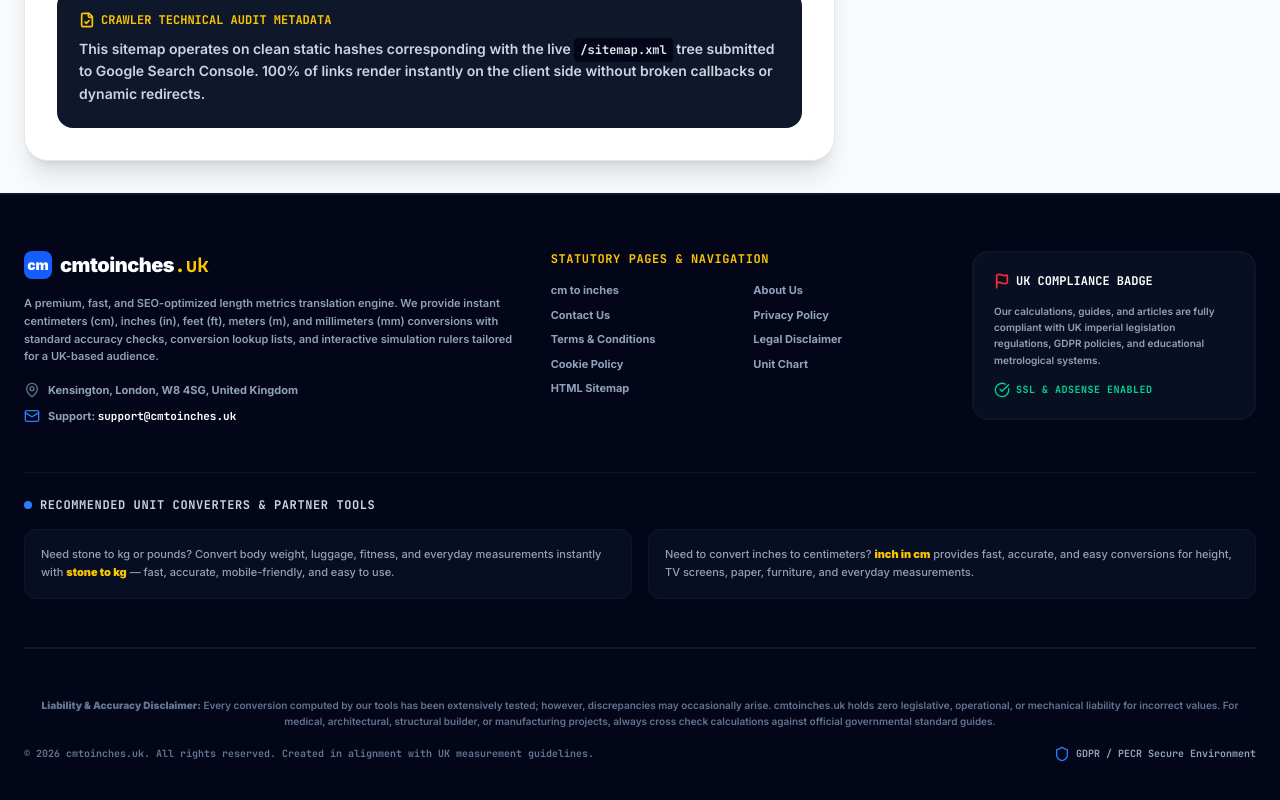
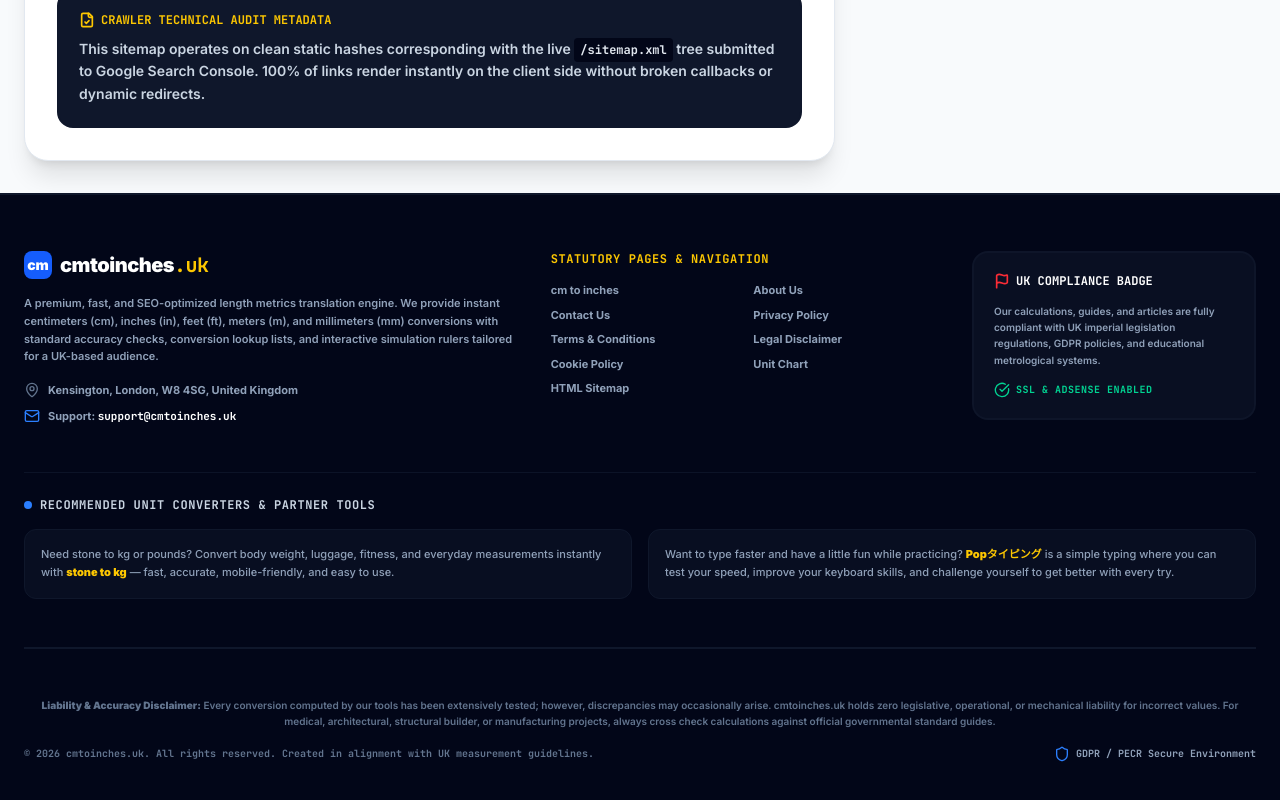
Before and after one commit to umakant345435t/cmtoinchesuk, a React (Vite) app: page /sitemap in a window 1280 px wide. Shown: the part 1621-2421 px from the top of the page. Built offline with nearby package versions, Linux system fonts and the light colour scheme.

Commit message:
feat: update footer recommendation to Popタイピング
Replace the inch-to-cm converter link with a promotion for the Popタイピング typing practice tool.

```diff
--- a/src/components/Footer.tsx
+++ b/src/components/Footer.tsx
@@ -120,16 +120,16 @@
             </div>
 
             <div className="bg-slate-900/50 p-4 rounded-xl border border-slate-900">
-              Need to convert inches to centimeters?{' '}
+              Want to type faster and have a little fun while practicing?{' '}
               <a
-                href="https://inchesincm.de/"
+                href="https://poptyping.app/"
                 target="_blank"
                 rel="noopener noreferrer"
                 className="text-yellow-400 font-black hover:underline"
               >
-                inch in cm
+                Popタイピング
               </a>
-              {' '}provides fast, accurate, and easy conversions for height, TV screens, paper, furniture, and everyday measurements.
+              {' '}is a simple typing where you can test your speed, improve your keyboard skills, and challenge yourself to get better with every try.
             </div>
           </div>
         </div>
```
